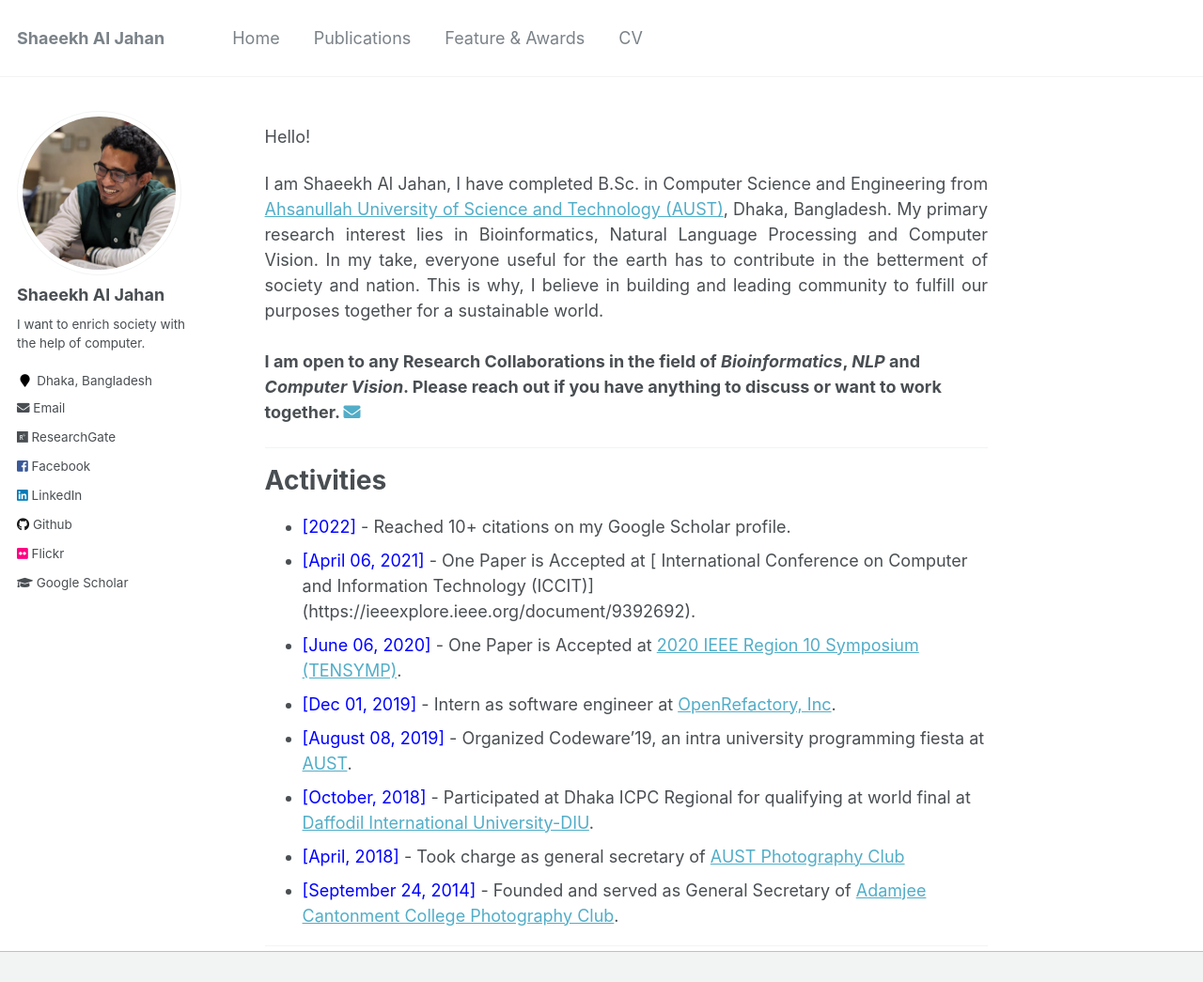
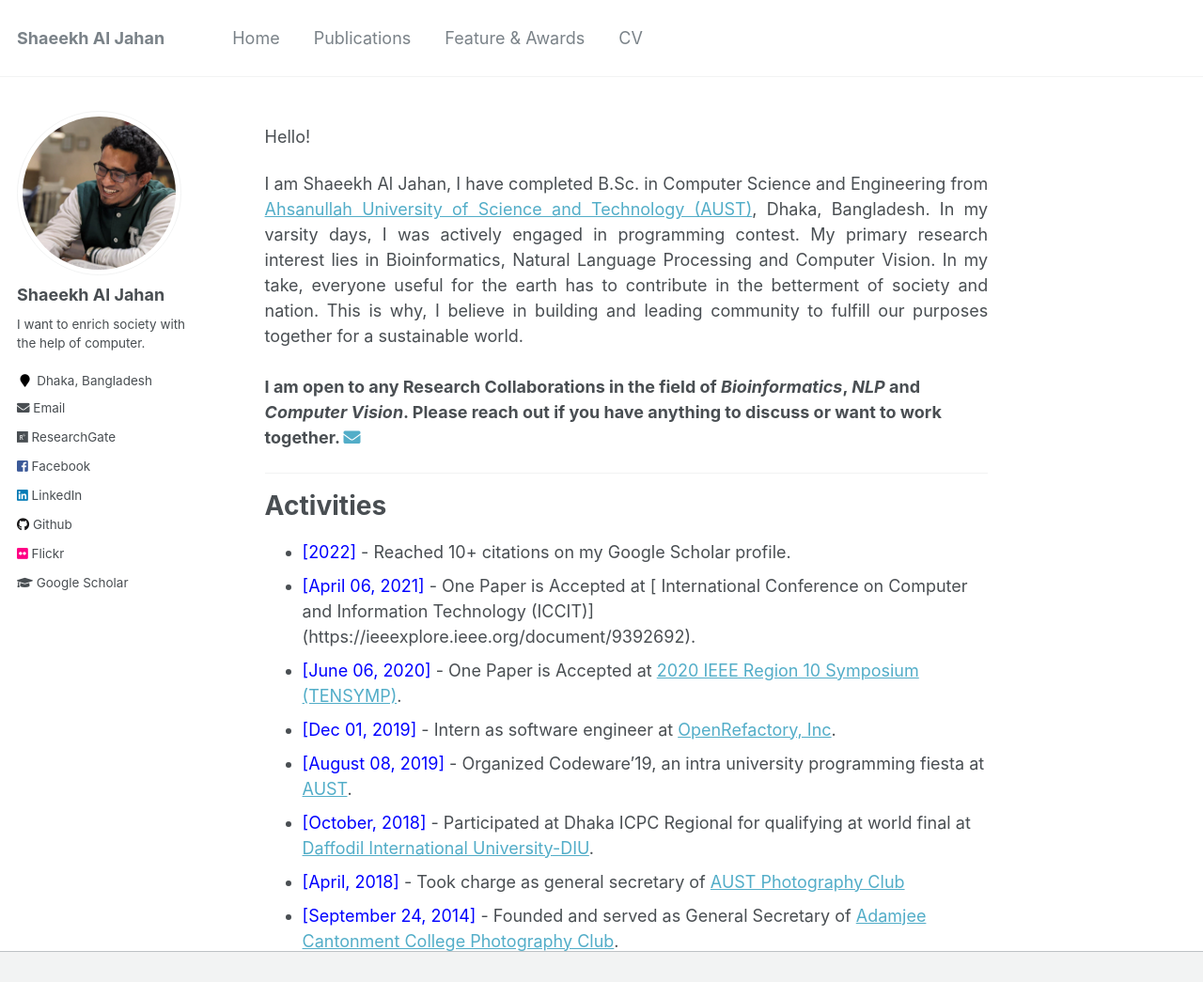
Before and after one commit to shaeekh/shaeekh.github.io, a Jekyll site: the page built from _pages/about.md, in a window 1280 px wide and 1241 px high, cut to the strip 0-1045 px from the top of the window. Shown: the whole strip at 94% size. Built offline with Jekyll 4.4.1, drawn with Linux system fonts in a browser that asks for light colours; a script that is not in the unit is left out.

Commit message:
Sports programming

```diff
--- a/_pages/about.md
+++ b/_pages/about.md
@@ -12,7 +12,7 @@ Hello!
 
 <div style="text-align: justify">
 
-I am Shaeekh Al Jahan, I have completed B.Sc. in Computer Science and Engineering from <a href="http://aust.edu/">Ahsanullah University of Science and Technology (AUST)</a>, Dhaka, Bangladesh. My primary research interest lies in Bioinformatics, Natural Language Processing and Computer Vision.
+I am Shaeekh Al Jahan, I have completed B.Sc. in Computer Science and Engineering from <a href="http://aust.edu/">Ahsanullah University of Science and Technology (AUST)</a>, Dhaka, Bangladesh. In my varsity days, I was actively engaged in programming contest.  My primary research interest lies in Bioinformatics, Natural Language Processing and Computer Vision.
 In my take, everyone useful for the earth has to contribute in the betterment of society and nation. This is why, I believe in building and leading community to fulfill our purposes together for a sustainable world.   <br /><br /></div>
 
 <b> I am open to any Research Collaborations in the field of *Bioinformatics*, *NLP* and *Computer Vision*. Please reach out if you have anything to discuss or want to work together.  </b> <a href="shaeekhshuvro@gmail.com"><i class="fas fa-envelope"></i></a> <br />
```
